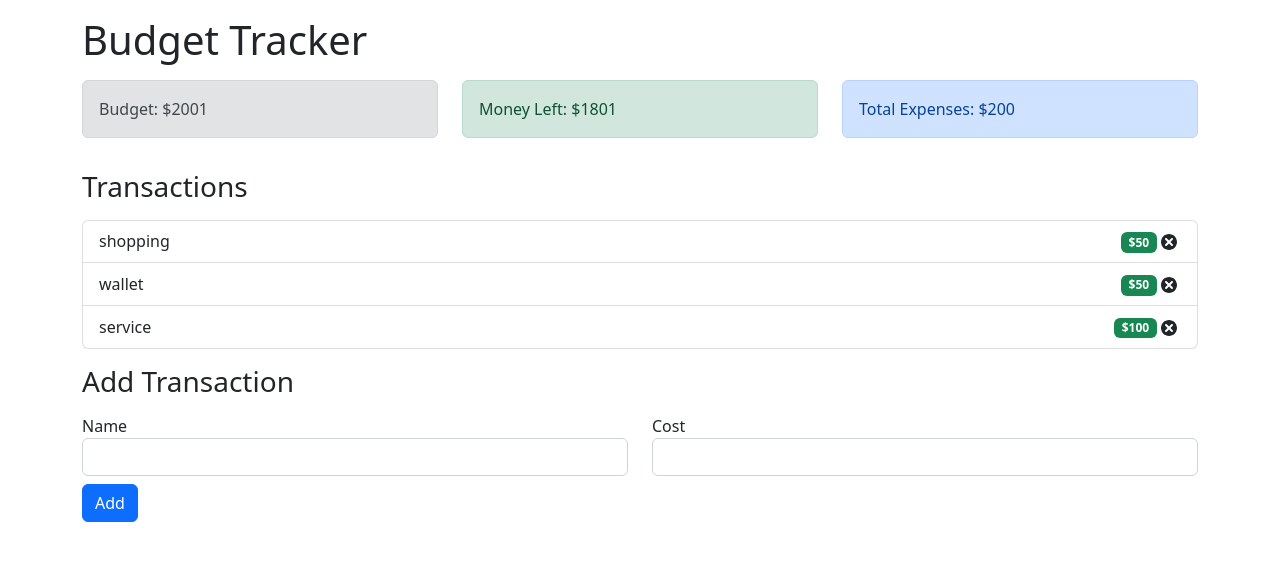
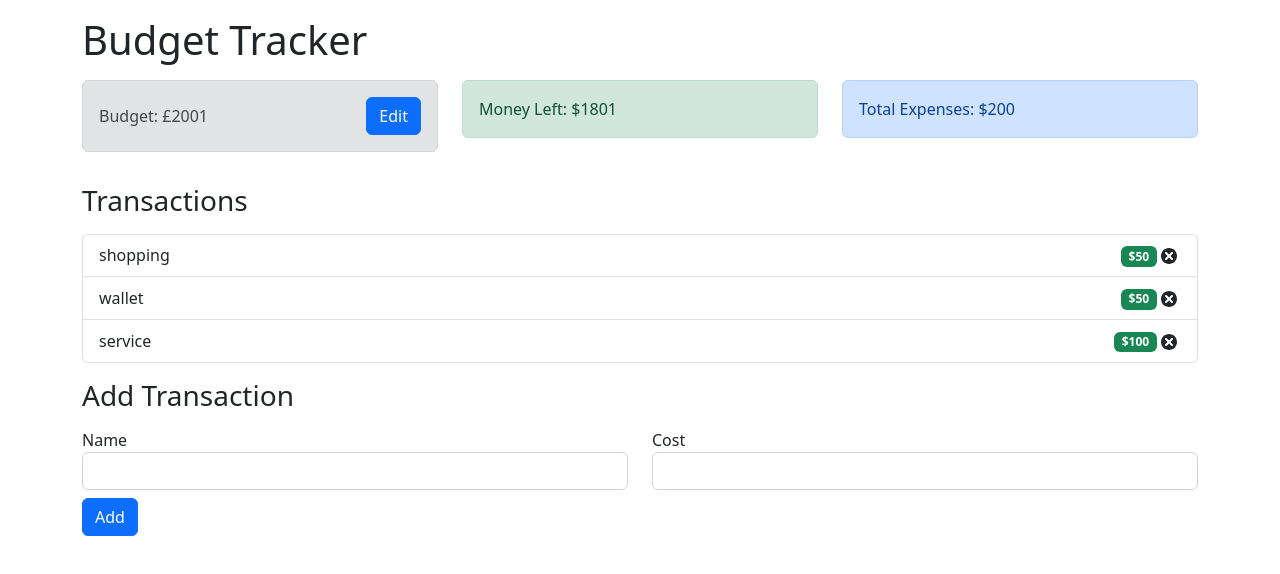
Before and after one commit to jcowan12/BudgetTracker3720, a React (Create React App) app: page / in a window 1280 px wide. Shown: the top 574 px of the page. Built offline with nearby package versions, Linux system fonts and the light colour scheme.

Commit message:
added edit budget functionality

```diff
--- a/src/sections/budget.js
+++ b/src/sections/budget.js
@@ -1,13 +1,32 @@
-import React, { useContext } from 'react';
+import React, { useContext, useState } from 'react';
+import ViewBudget from './viewbudget.js';
+import ChangeBudget from './changebudget.js';
 import { AppContext } from '../context/AppContext.js';
 
 const Budget = () => {
-    const { budget } = useContext(AppContext);
+    const { budget, dispatch } = useContext(AppContext);
+    const [isEditing, setIsEditing] = useState(false);
+
+    const handleEditClick = () => {
+		setIsEditing(true);
+	};
+
+	const handleSaveClick = (value) => {
+		dispatch({
+			type: 'CHANGE_BUDGET',
+			payload: value,
+		});
+		setIsEditing(false);
+	};
 
     return (
-        <div className='alert alert-secondary'>
-            <span>Budget: ${budget}</span>
-        </div>
+        <div class='alert alert-secondary p-3 d-flex align-items-center justify-content-between'>
+			{isEditing ? (
+				<ChangeBudget handleSaveClick={handleSaveClick} budget={budget} />
+			) : (
+				<ViewBudget handleEditClick={handleEditClick} budget={budget} />
+			)}
+		</div>
     );
 };
 
--- /dev/null
+++ b/src/sections/viewbudget.js
@@ -0,0 +1,14 @@
+import React from 'react';
+
+const ViewBudget = (props) => {
+	return (
+		<>
+			<span>Budget: £{props.budget}</span>
+			<button type='button' class='btn btn-primary' onClick={props.handleEditClick}>
+				Edit
+			</button>
+		</>
+	);
+};
+
+export default ViewBudget;
```
